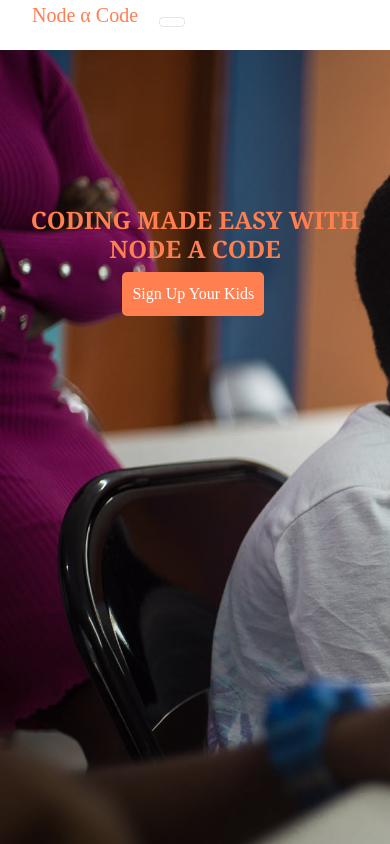
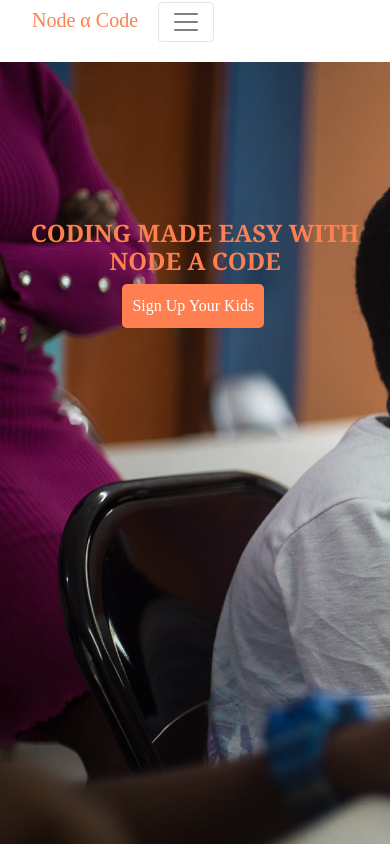
Before and after one commit to HO-NODE/hoNodeTrainings, a plain HTML site: page index.html in a window 390 px wide. Shown: the top 844 px of the page. Drawn offline with nearby package versions, Linux system fonts and the light colour scheme.

Commit message:
fixed navbar for mobile

```diff
--- a/styleo.css
+++ b/styleo.css
@@ -44,10 +44,13 @@ body {
   color: black;
 } */
 
-.navbar *{
+/* .navbar *{
   display: inline;
   text-decoration: none;
-}
+} */
+
+
+
 .navbar ul{
   list-style-type: none;
   display: flex;
```
